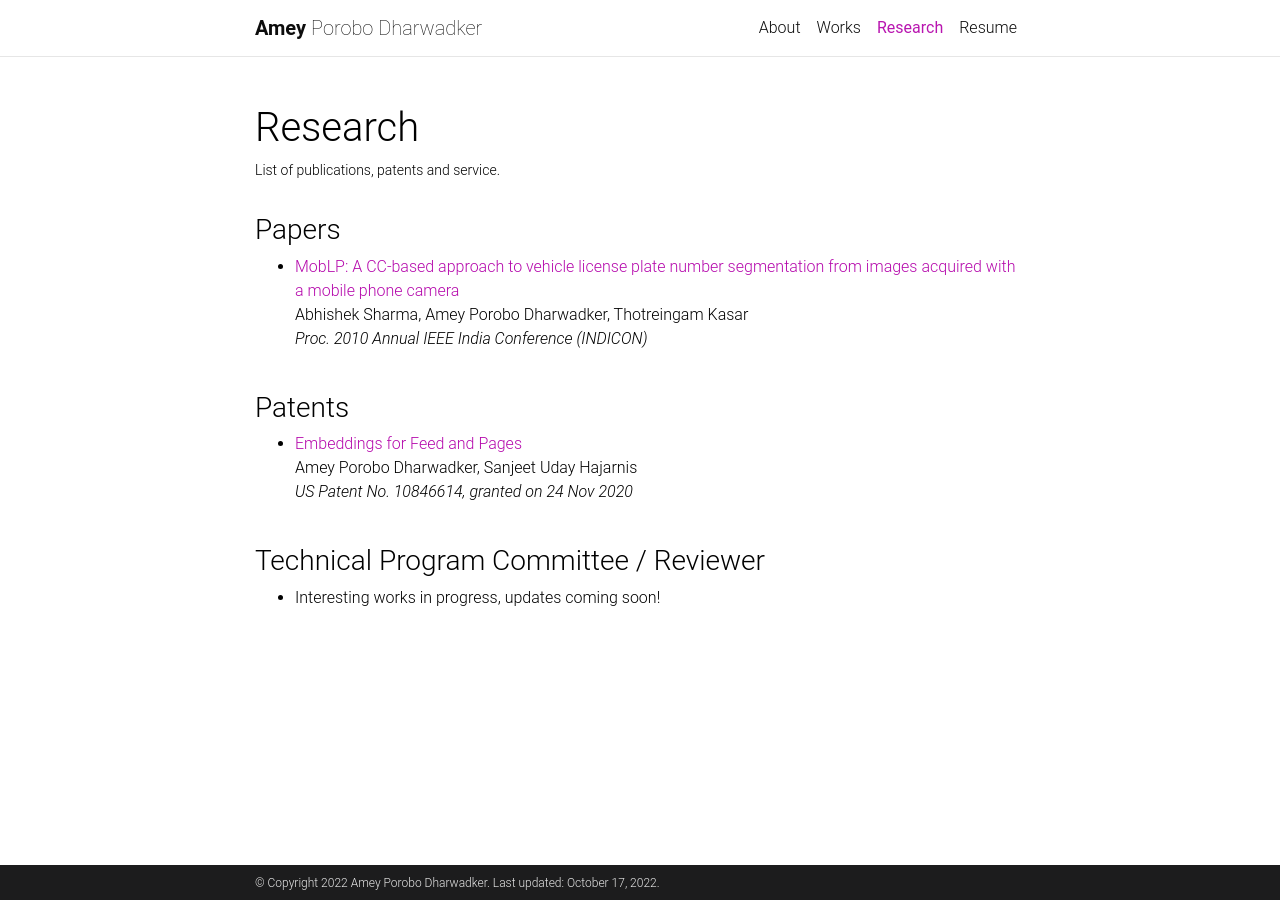
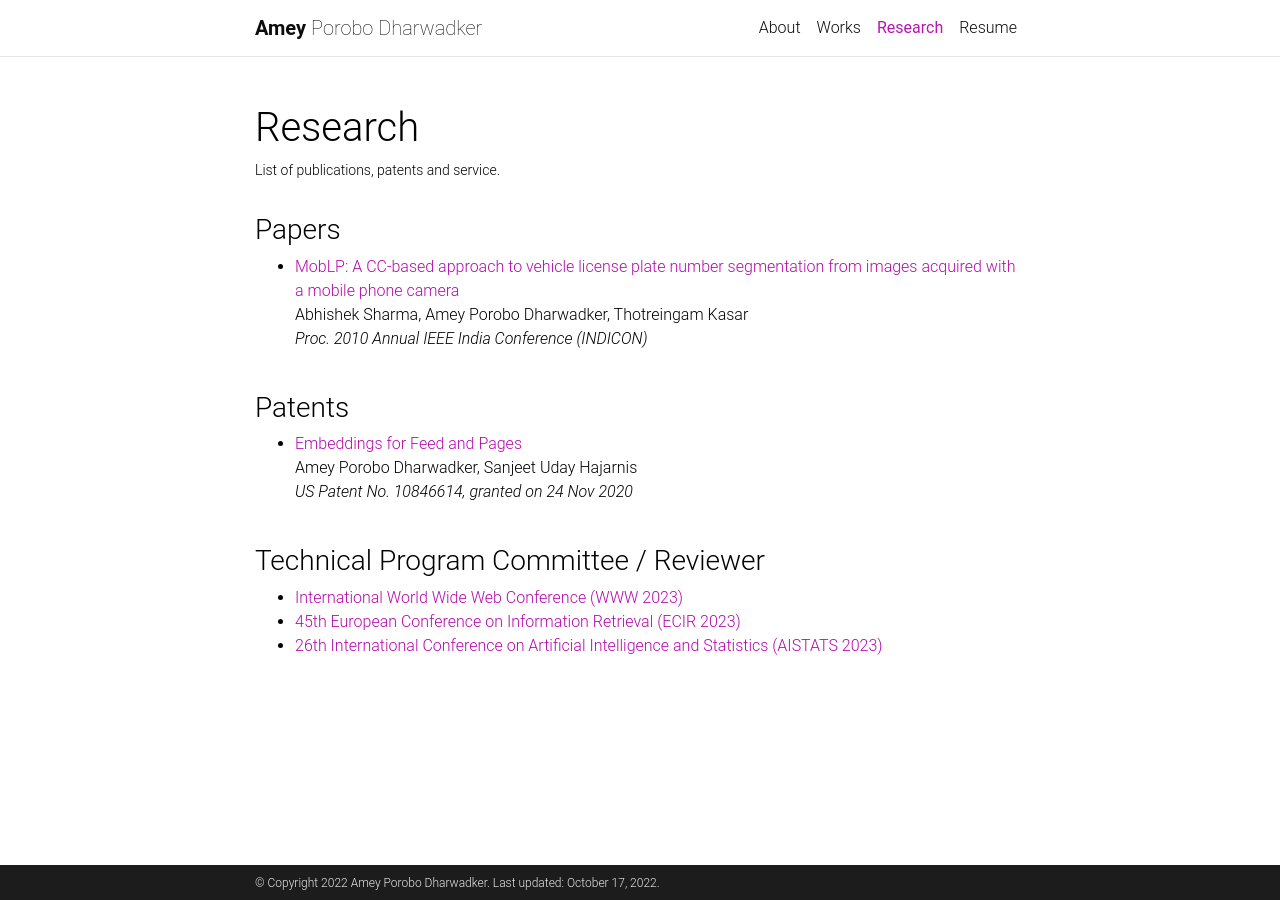
Before and after one commit to ameydhar/ameydhar.github.io, a Jekyll site: the page built from _pages/publications.md, in a window 1280 px wide. Built offline with Jekyll 4.4.1, drawn with Linux system fonts in a browser that asks for light colours; a style sheet for code colours, icons or effects is not loaded.

Commit message:
PC/reviewer update

```diff
--- a/_pages/publications.md
+++ b/_pages/publications.md
@@ -34,6 +34,8 @@ nav_order: 2
 <br>
   <h3>Technical Program Committee / Reviewer</h3>
 <ul>
-  <li>Interesting works in progress, updates coming soon!</li>
+  <li><a href="https://www2023.thewebconf.org/">International World Wide Web Conference (WWW 2023)</a></li>
+  <li><a href="https://ecir2023.org/">45th European Conference on Information Retrieval (ECIR 2023)</a></li>
+  <li><a href="http://aistats.org/aistats2023/">26th International Conference on Artificial Intelligence and Statistics (AISTATS 2023)</a></li>
 </ul>
 </div>
```
